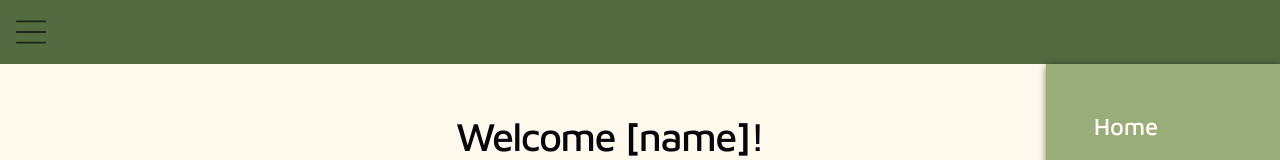
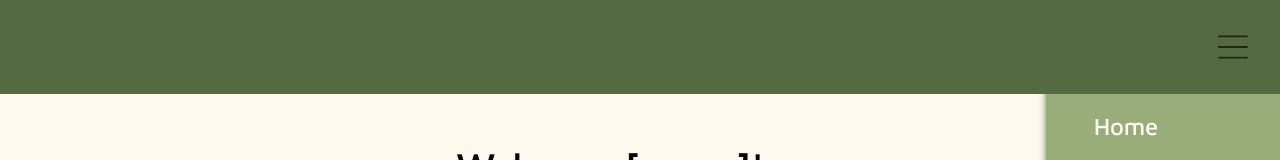
Before and after one commit to JaxT05/CS445-Project2, a Vue app: page / in a window 1280 px wide. Shown: the top 160 px of the page. Built offline with nearby package versions, Linux system fonts and the light colour scheme.

Commit message:
add minor styling fixes after merge

```diff
--- a/src/App.vue
+++ b/src/App.vue
@@ -17,13 +17,15 @@ import Sidebar from './components/Sidebar.vue';
 
 <style scoped>
 header {
+  background-color: #546B41;
+  height: fit-content;
   display: flex;
-  align-items: center;
-  background-color: #546B41;
-  height: 4rem;
-  color:white;
-  font-weight: bold;
-  font-size: 2rem;
-  padding:1rem;
+  flex-direction: row-reverse;
+  align-items: space-between;
+  padding: 2rem;
+  position: sticky;
+  top: 0;
+  z-index: 1001;
 }
+
 </style>
--- a/src/components/Sidebar.vue
+++ b/src/components/Sidebar.vue
@@ -13,13 +13,15 @@
 <style scoped>
 nav {
     position: fixed;
+    z-index: 1000;
     right: 0;
+    top: 4rem;
     width: fit-content;
-    height: 100%;
+    height: 100vh;
     background-color: var(--light-green);
     display: flex;
     flex-direction: column;
-    gap: 1rem;
+    gap: 0.75rem;
     padding: 2rem;
     box-shadow: 2px 2px 8px var(--text-dark);
 }
```
